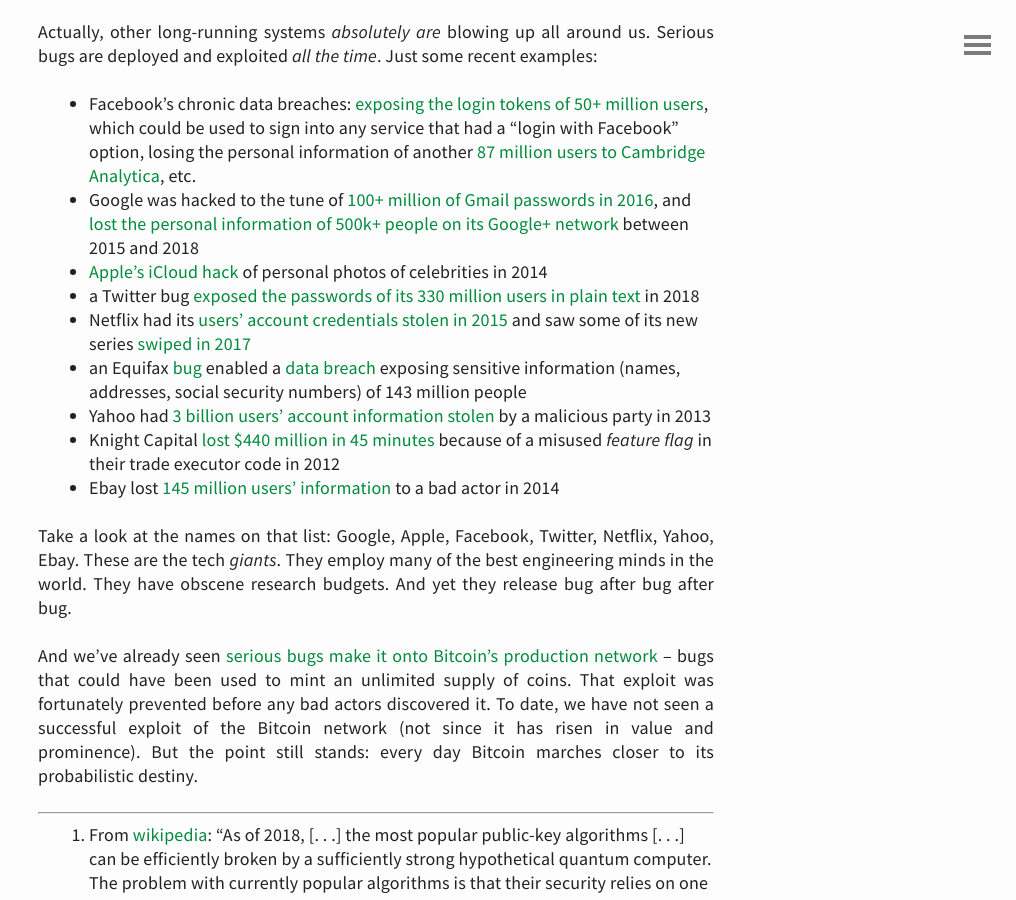
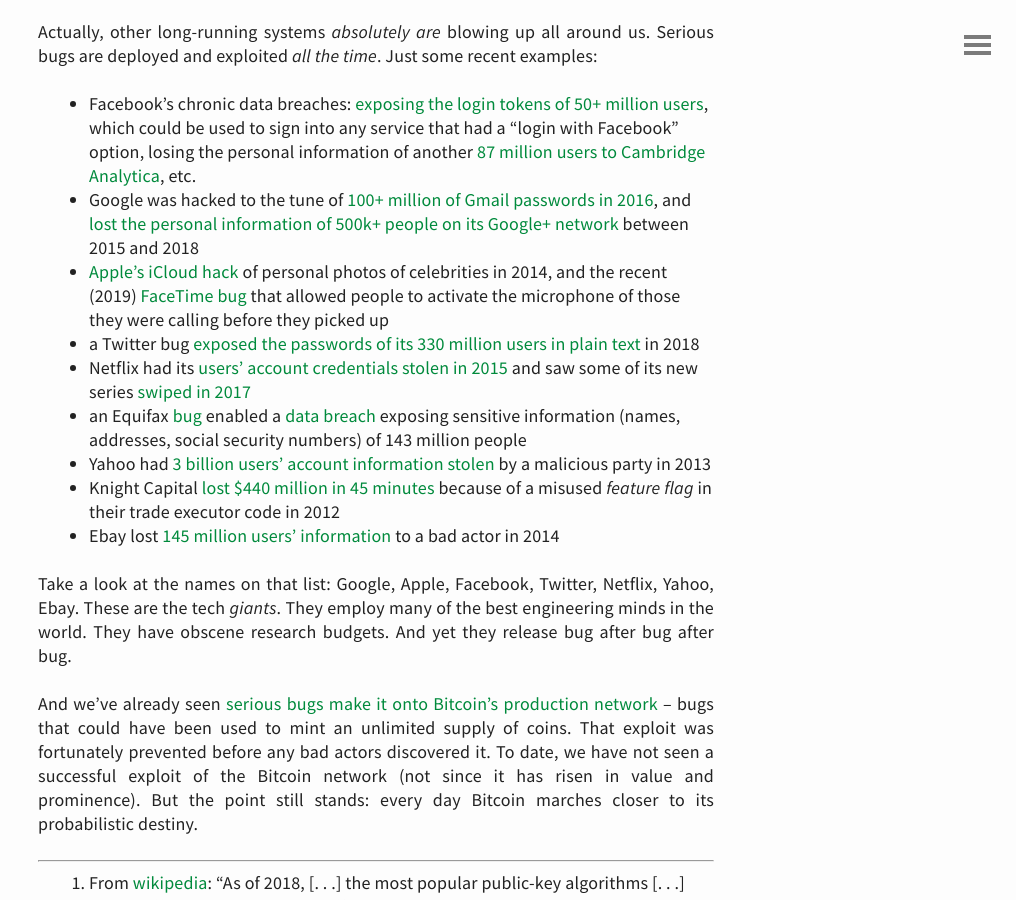
Before and after one commit to davidlaprade/davidlaprade.github.io, a Jekyll site: the page built from _posts/2019-01-06-bitcoin-will-be-successfully-attacked.md, in a window 1280 px wide and 900 px high, scrolled down 5934 px. Shown: the whole window, without its empty margins (264-1280 px from the left). Built offline with Jekyll 4.4.1, drawn with Linux system fonts in a browser that asks for light colours; comment, search, counter and statistics services are not loaded.

Commit message:
Add another example of a bug in a big tech company's project

```diff
--- a/_posts/2019-01-06-bitcoin-will-be-successfully-attacked.md
+++ b/_posts/2019-01-06-bitcoin-will-be-successfully-attacked.md
@@ -236,7 +236,8 @@ examples:
   [100+ million of Gmail passwords in 2016](https://www.dailymail.co.uk/sciencetech/article-3573203/Big-data-breaches-major-email-services-expert.html),
   and [lost the personal information of 500k+ people on its Google+ network](https://www.cbsnews.com/news/google-data-exposure-unreported-affects-hundreds-of-thousands-2018-10-08-live-updates/) between 2015 and 2018
 * [Apple's iCloud hack](http://time.com/3247717/jennifer-lawrence-hacked-icloud-leaked/)
-  of personal photos of celebrities in 2014
+  of personal photos of celebrities in 2014, and the recent (2019) [FaceTime
+bug](https://9to5mac.com/2019/01/28/facetime-bug-hear-audio/) that allowed people to activate the microphone of those they were calling before they picked up
 * a Twitter bug [exposed the passwords of its 330 million users in plain
   text](https://blog.twitter.com/official/en_us/topics/company/2018/keeping-your-account-secure.html) in 2018
 * Netflix had its [users' account credentials stolen in
```
